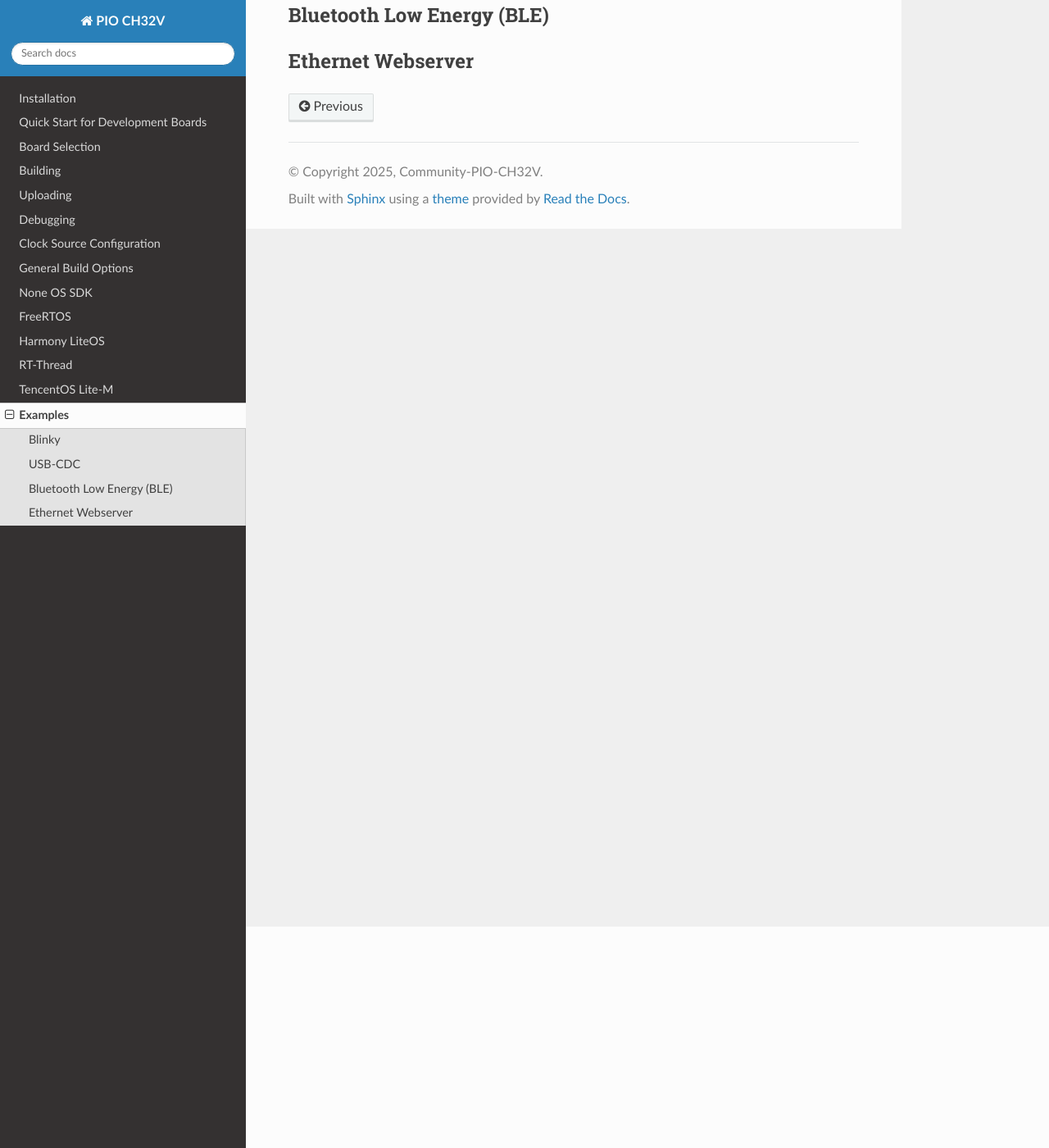
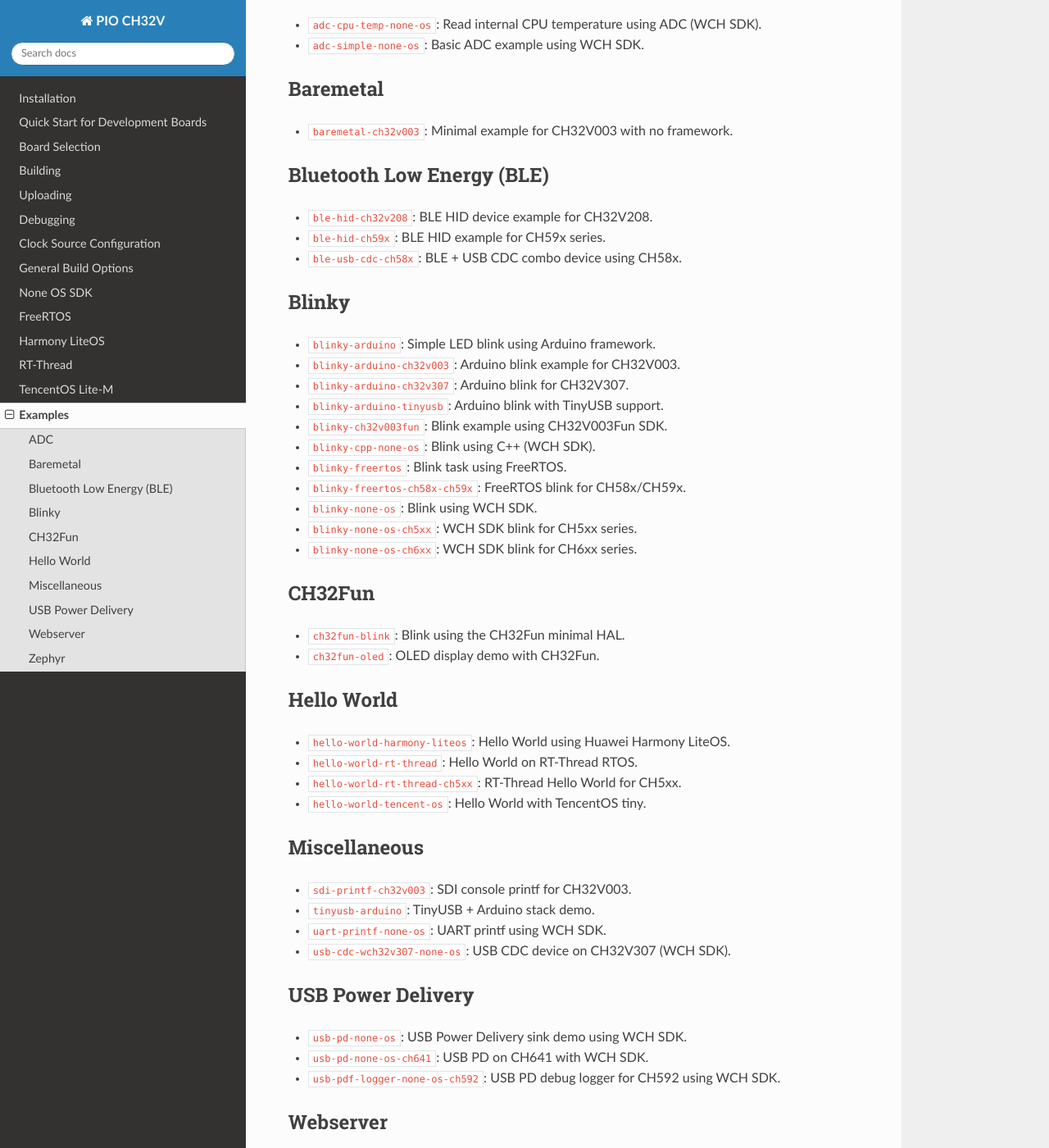
Before and after one commit to Community-PIO-CH32V/docs, a Sphinx documentation site: the page built from docs/source/examples.rst, in a window 1280 px wide and 1400 px high, scrolled down 270 px. Shown: the whole window at 82% size. Built offline with Sphinx 7.4.7 and the Read the Docs theme 3.1.0, drawn with Linux system fonts in a browser that asks for light colours; some of the changed text lies outside the part shown.

Commit message:
Update example explanations

```diff
--- a/docs/source/examples.rst
+++ b/docs/source/examples.rst
@@ -1,14 +1,77 @@
 Examples
 ========
+
+A collection of example projects provided with the WCH PlatformIO platform.
+These demonstrate usage of various chips, frameworks, and peripherals.
+
+ADC
+---
+
+- ``adc-cpu-temp-none-os``: Read internal CPU temperature using ADC (WCH SDK).
+- ``adc-simple-none-os``: Basic ADC example using WCH SDK.
+
+Baremetal
+---------
+
+- ``baremetal-ch32v003``: Minimal example for CH32V003 with no framework.
+
+Bluetooth Low Energy (BLE)
+--------------------------
+
+- ``ble-hid-ch32v208``: BLE HID device example for CH32V208.
+- ``ble-hid-ch59x``: BLE HID example for CH59x series.
+- ``ble-usb-cdc-ch58x``: BLE + USB CDC combo device using CH58x.
 
 Blinky
 ------
 
-USB-CDC
+- ``blinky-arduino``: Simple LED blink using Arduino framework.
+- ``blinky-arduino-ch32v003``: Arduino blink example for CH32V003.
+- ``blinky-arduino-ch32v307``: Arduino blink for CH32V307.
+- ``blinky-arduino-tinyusb``: Arduino blink with TinyUSB support.
+- ``blinky-ch32v003fun``: Blink example using CH32V003Fun SDK.
+- ``blinky-cpp-none-os``: Blink using C++ (WCH SDK).
+- ``blinky-freertos``: Blink task using FreeRTOS.
+- ``blinky-freertos-ch58x-ch59x``: FreeRTOS blink for CH58x/CH59x.
+- ``blinky-none-os``: Blink using WCH SDK.
+- ``blinky-none-os-ch5xx``: WCH SDK blink for CH5xx series.
+- ``blinky-none-os-ch6xx``: WCH SDK blink for CH6xx series.
+
+CH32Fun
 -------
 
-Bluetooth Low Energy (BLE)
---------------------------
+- ``ch32fun-blink``: Blink using the CH32Fun minimal HAL.
+- ``ch32fun-oled``: OLED display demo with CH32Fun.
 
-Ethernet Webserver
+Hello World
+-----------
+
+- ``hello-world-harmony-liteos``: Hello World using Huawei Harmony LiteOS.
+- ``hello-world-rt-thread``: Hello World on RT-Thread RTOS.
+- ``hello-world-rt-thread-ch5xx``: RT-Thread Hello World for CH5xx.
+- ``hello-world-tencent-os``: Hello World with TencentOS tiny.
+
+Miscellaneous
+-------------
+
+- ``sdi-printf-ch32v003``: SDI console printf for CH32V003.
+- ``tinyusb-arduino``: TinyUSB + Arduino stack demo.
+- ``uart-printf-none-os``: UART printf using WCH SDK.
+- ``usb-cdc-wch32v307-none-os``: USB CDC device on CH32V307 (WCH SDK).
+
+USB Power Delivery
 ------------------
+
+- ``usb-pd-none-os``: USB Power Delivery sink demo using WCH SDK.
+- ``usb-pd-none-os-ch641``: USB PD on CH641 with WCH SDK.
+- ``usb-pdf-logger-none-os-ch592``: USB PD debug logger for CH592 using WCH SDK.
+
+Webserver
+---------
+
+- ``webserver-ch32v307-none-os``: Ethernet webserver for CH32V307 using WCH SDK.
+
+Zephyr
+------
+
+- ``zephyr-blink``: LED blink using the Zephyr RTOS.
```
